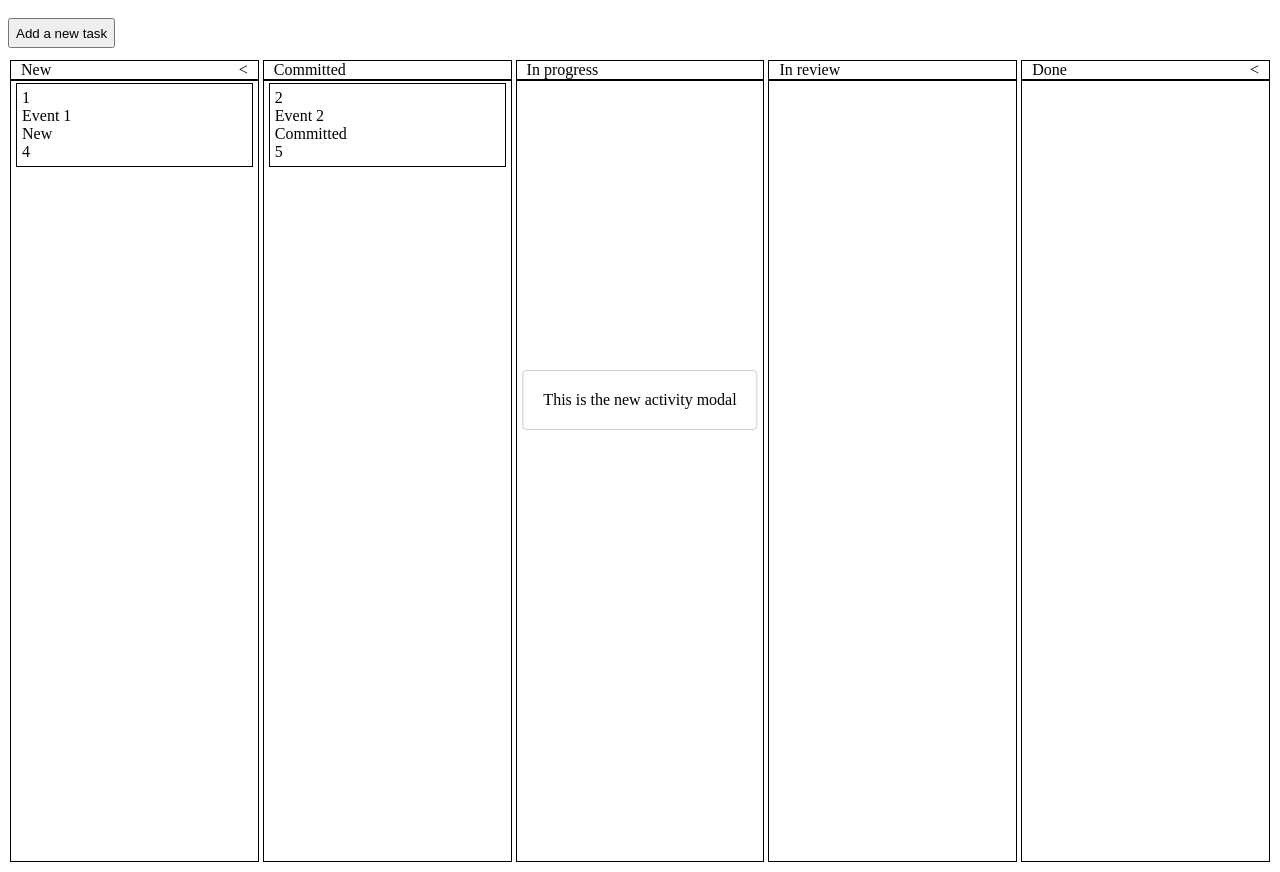
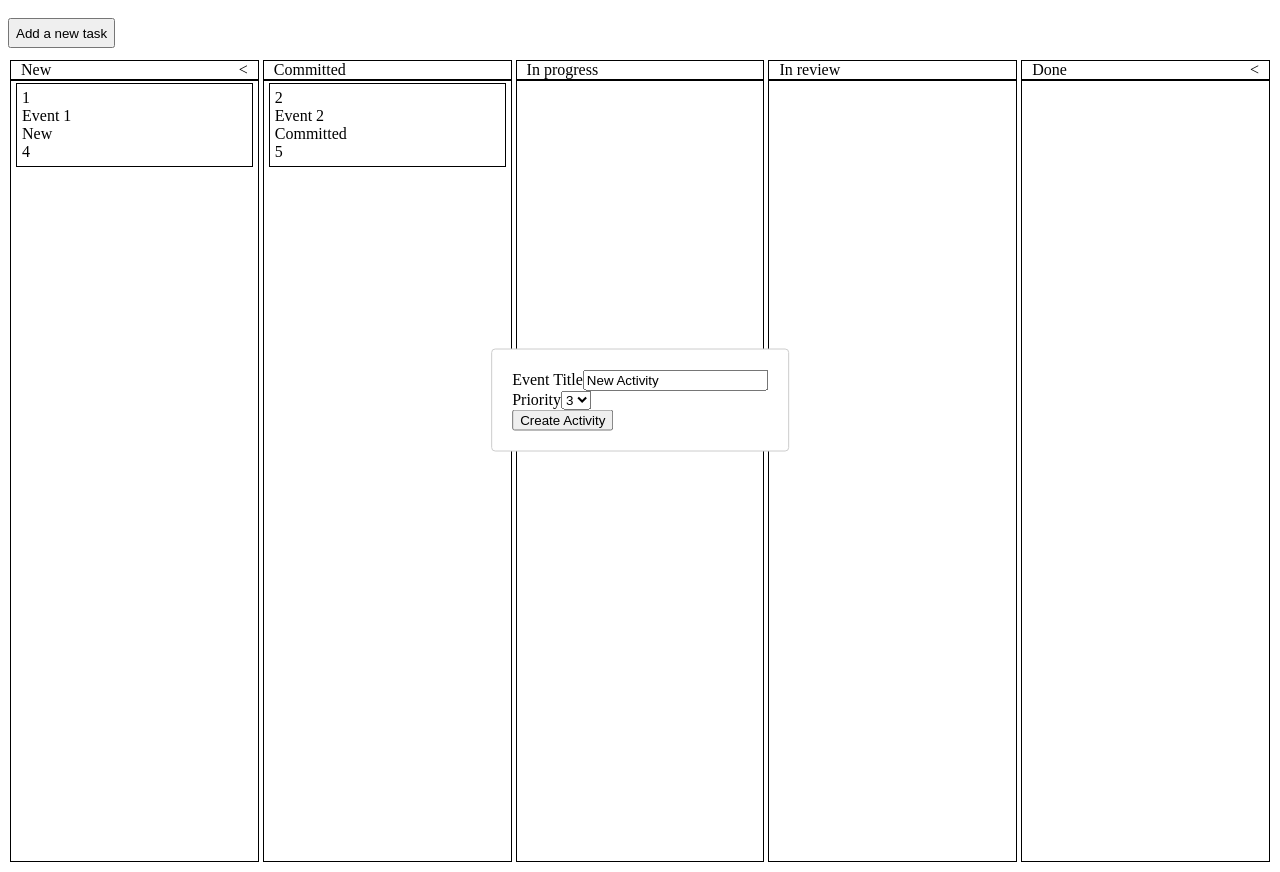
Before and after one commit to devanshdwivedi/activity-tracker, a React (Vite) app: page / in a window 1280 px wide. Both pictures are taken after a click on the button "Add a new task". Built offline with nearby package versions, Linux system fonts and the light colour scheme.

Commit message:
Adding formik

```diff
--- a/package.json
+++ b/package.json
@@ -8,6 +8,7 @@
   },
   "dependencies": {
     "@types/react-modal": "^3.12.1",
+    "formik": "^2.2.9",
     "react": "^17.0.0",
     "react-dom": "^17.0.0",
     "react-modal": "^3.14.3"
--- a/src/components/NewActivity.tsx
+++ b/src/components/NewActivity.tsx
@@ -1,5 +1,6 @@
 import React from "react";
 import Modal from "react-modal";
+import { useFormik } from 'formik';
 
 interface NewActivityProps {
   isOpen: boolean;
@@ -10,6 +11,17 @@ export default function NewActivity({
   isOpen,
   closeCallback,
 }: NewActivityProps) {
+
+  const formik = useFormik({
+    initialValues: {
+        activityTitle: 'New Activity',
+        priority: "3"
+    },
+    onSubmit: values => {
+        console.log(values);
+    }
+  });
+
   const customStyles = {
     content: {
       top: "50%",
@@ -23,7 +35,29 @@ export default function NewActivity({
 
   return (
     <Modal isOpen={isOpen} onRequestClose={closeCallback} style={customStyles}>
-      {"This is the new activity modal"}
+      <form onSubmit={formik.handleSubmit}>
+        <div>
+            <label htmlFor="activityTitle">Event Title</label>
+            <input id="activityTitle" name="activityTitle" type="text" onChange={formik.handleChange} value={formik.values.activityTitle} />
+        </div>
+        <div>
+            <label htmlFor="priority">Priority</label>
+            <select
+                id="priority"
+                name="priority"
+                value={formik.values.priority}
+                onChange={formik.handleChange}
+                onBlur={formik.handleBlur}
+            >
+                <option value={1} label="1" />
+                <option value={2} label="2" />
+                <option value={3} label="3" />
+                <option value={4} label="4" />
+                <option value={5} label="5" />
+            </select>
+        </div>
+        <button type="submit">Create Activity</button>
+      </form>
     </Modal>
   );
 }
```
Also changed, not shown: 1 other file (tests, documents, lock files or other folders).
